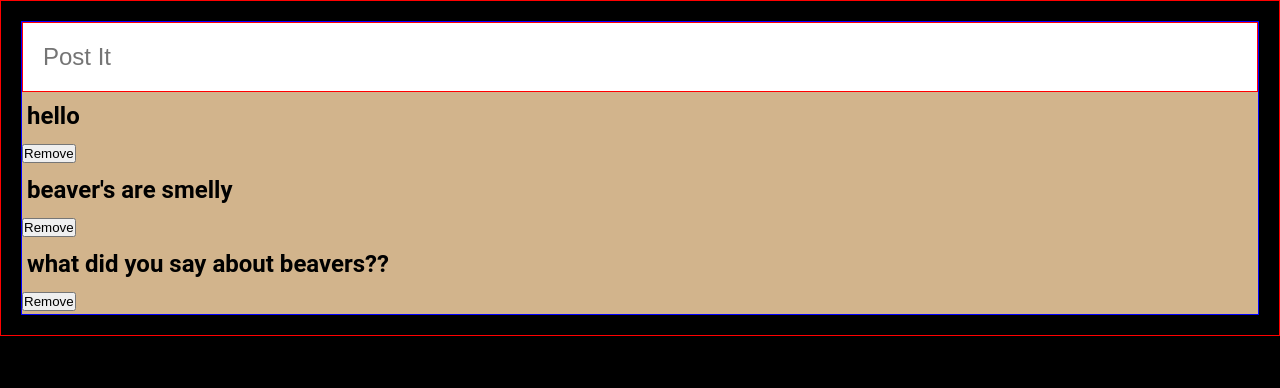
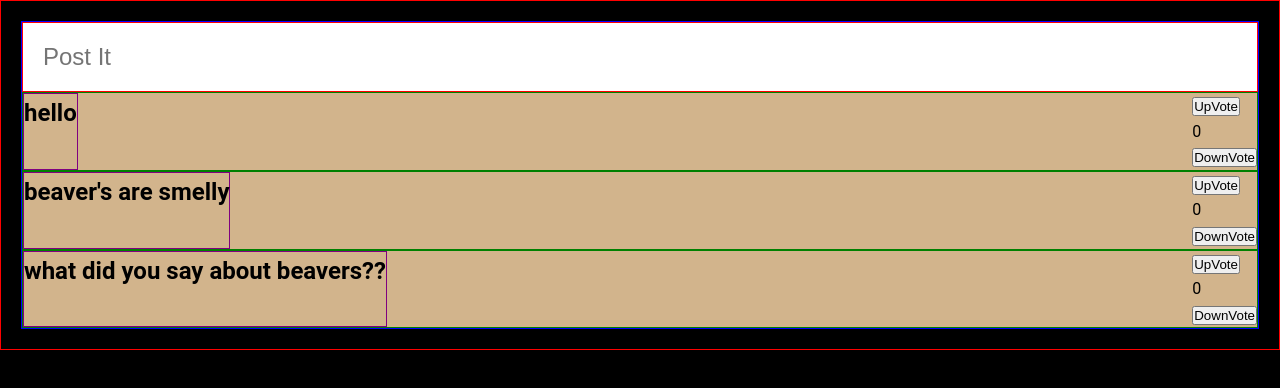
Before and after one commit to abdirahmanfarah/postIt, a React (Create React App) app: page / in a window 1280 px wide. Shown: the top 388 px of the page. Built offline with nearby package versions, Linux system fonts and the light colour scheme.

Commit message:
Upvotes and downvotes

```diff
--- a/src/components/post/PostCard.jsx
+++ b/src/components/post/PostCard.jsx
@@ -1,30 +1,62 @@
-import React from 'react'
+import React, {useState} from 'react'
 import styled from 'styled-components'
 
-const PostCard = (props) => {
-   console.log(props)
+const PostCard = ({input, removeInput, counter}) => {
+//    console.log(props)
+const [count, setCount] = useState()
+
+// const upVote = () => {
+//     setCount(...count, {counter + 1})
+// }
+
+// const downVote = () => {
+//     setCount(...count, counter -1)
+// }
+
+const upVote = () => {
+    // const newCount = [...inputs]  Adding in counts is where you left off.
+    setCount(prevCount => prevCount + 1)
+}
+const downVote = () => {
+    setCount(prevCount => prevCount - 1)
+}
     return (
         <Postcard>
 
-           {props.input.map((item, index) => (
-               <div key={index}>
+           {input.map((item, index) => (
+               <PostContainer key={index}>
 
-                   <Posts > {item.post}</Posts>
-                   <button onClick={() => props.removeInput(item)}>Remove </button>
-               </div>
+                   <Post > {item.post}</Post>
+                   {/* <button onClick={() => removeInput(item)}>Remove </button> */}
+
+                    <Votes>
+                        <button onClick={() => upVote()}>UpVote</button>
+                        <p>{item.counter}</p>
+                        <button onClick={() => downVote()}>DownVote</button>
+                    </Votes>
+               </PostContainer>
            ))}
         </Postcard>
     )
 }
 
-const Posts = styled.h2`
-    padding:5px;
-    margin:auto;
-
+const Post = styled.h2`
+    // padding:5px;
+    // margin:auto;
+    border:1px solid purple;
+`
+const PostContainer = styled.div`
+border:1px solid green;
+    display:flex;
+    justify-content:space-between;
+`
+const Votes = styled.div`
+    // padding:2px;
 `
 
 const Postcard = styled.div`
     background:tan;
+
 `
 
 export default PostCard
--- a/src/components/post/Posts.jsx
+++ b/src/components/post/Posts.jsx
@@ -10,14 +10,18 @@ const Posts = (props) => {
   const [inputs, setInputs] = useState([
     {
       post: "hello",
+      counter: 0
     },
     {
       post: "beaver's are smelly",
+      counter: 0
     },
     {
       post: "what did you say about beavers??",
+      counter: 0
     },
   ]);
+
 
   const handleSubmit = (e) => {
     e.preventDefault();
@@ -41,11 +45,11 @@ const Posts = (props) => {
   }
 
   const removeInput = id  => {
-    // const removeInput = [...inputs].filter(x => x.id !== id)
-    const removeInput = [...inputs]
-    removeInput.splice(id, 1)
+    const removeInput = [...inputs].filter(x => x !== id)
+    // const removeInput = [...inputs]
+    // removeInput.splice(id, 1)
     setInputs(removeInput)
-    console.log("button clicked", id)
+    console.log("button clicked", id, inputs)
   }
   return (
     <PostContainer>
```
